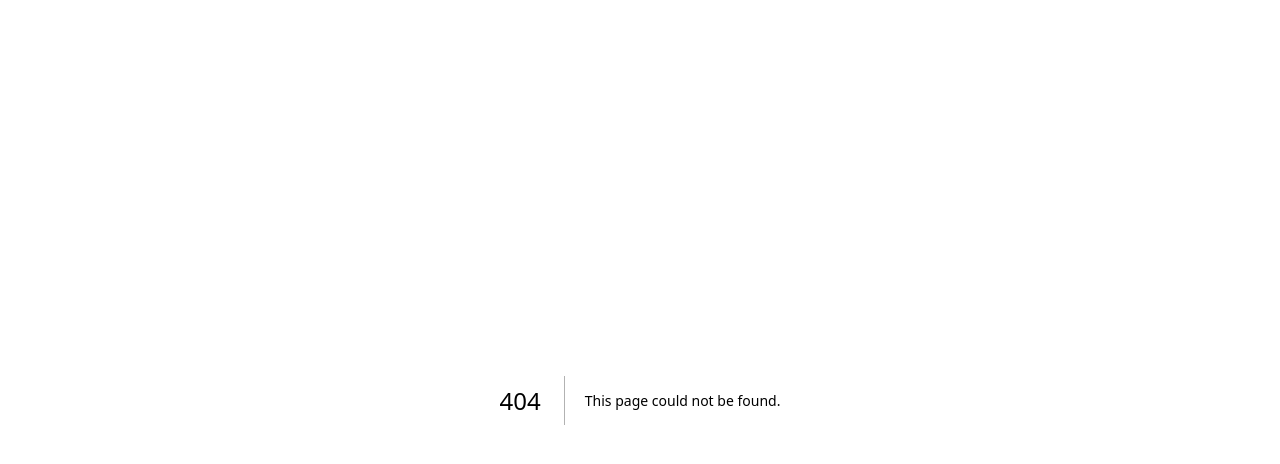
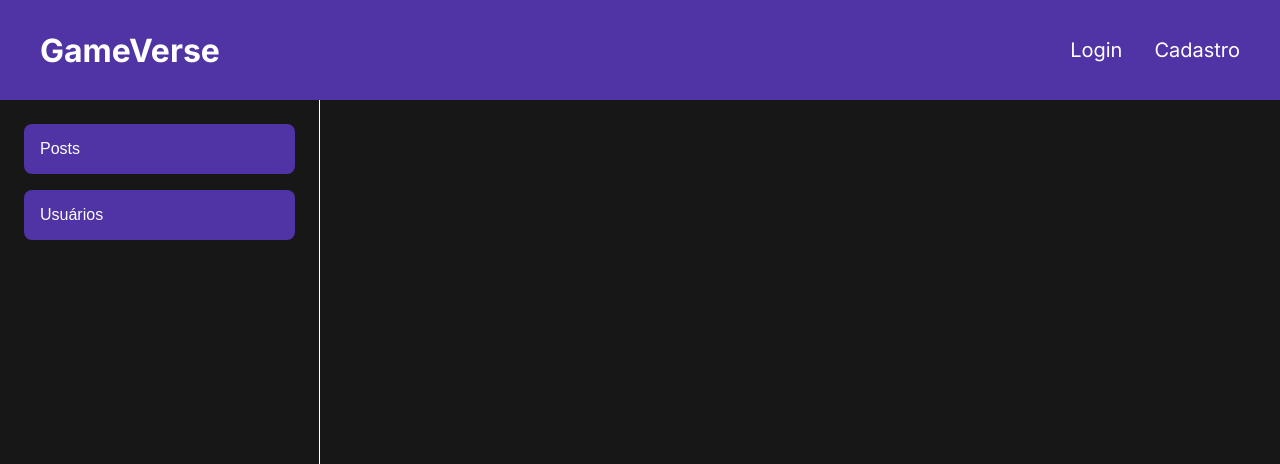
Before and after one commit to victorgarciadss/gameverse, a Next.js app: page /dashboard in a window 1280 px wide. Before the commit this address had no page. Shown: the top 464 px of the page. Built offline with nearby package versions, Linux system fonts and the light colour scheme; no server answers.

Commit message:
Feat: init development to dashboard

```diff
--- /dev/null
+++ b/src/app/dashboard/dashboard.module.css
@@ -0,0 +1,35 @@
+.mainContainer {
+    display: flex;
+    height: calc(100vh - 100px);
+}
+
+.asideContainer {
+    border-right: 1px solid var(--foreground);
+    padding: 1.5rem;
+    width: 25%;
+}
+
+.listContainer {
+    display: flex;
+    flex-direction: column;
+    gap: 1rem;
+    list-style: none;
+}
+
+.dashboardGroupButton {
+    border: none;
+    width: 100%;
+    height: 50px;
+    font-size: 1rem;
+    cursor: pointer;
+    border-radius: 8px;
+    background-color: var(--primary);
+    color: var(--foreground);
+    display: flex;
+    align-items: center;
+    padding: 1rem;
+}
+
+.dashboardGroupButton:hover {
+    background-color: var(--accent);
+}
--- /dev/null
+++ b/src/app/dashboard/page.tsx
@@ -0,0 +1,28 @@
+import { Header } from "@/components/header";
+import styles from "./dashboard.module.css";
+
+
+export default function Dashboard() {
+    return (
+        <>
+            <Header />
+
+            <main className={styles.mainContainer}>
+                <aside className={styles.asideContainer}>
+                    <nav>
+                        <ul className={styles.listContainer}>
+                            <li>
+                                <button className={styles.dashboardGroupButton}>Posts</button>
+                            </li>
+                            <li>
+                                <button className={styles.dashboardGroupButton}>Usuários</button>
+                            </li>
+                        </ul>
+                    </nav>
+                </aside>
+            </main>
+
+        </>
+
+    )
+}
--- a/src/components/header/index.tsx
+++ b/src/components/header/index.tsx
@@ -26,7 +26,7 @@ export function Header() {
                     <nav className={styles.navListContainer}>
                         <ul>
                             {session?.user.role === "admin" && (
-                                <Link href={"/dasboard"}>Dasboard</Link>
+                                <Link href={"/dashboard"}>Dasboard</Link>
                             )}
                         </ul>
                         <ul className={styles.navListContainer}>
```
